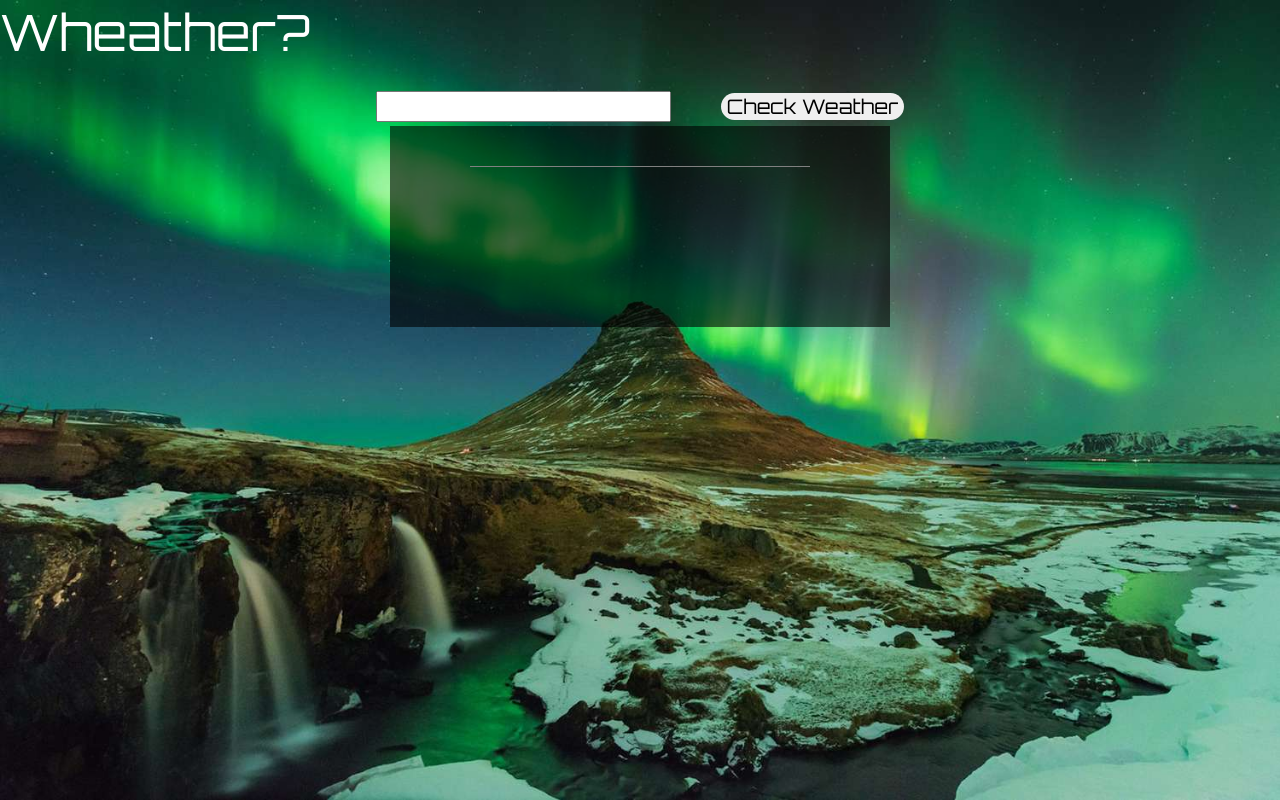
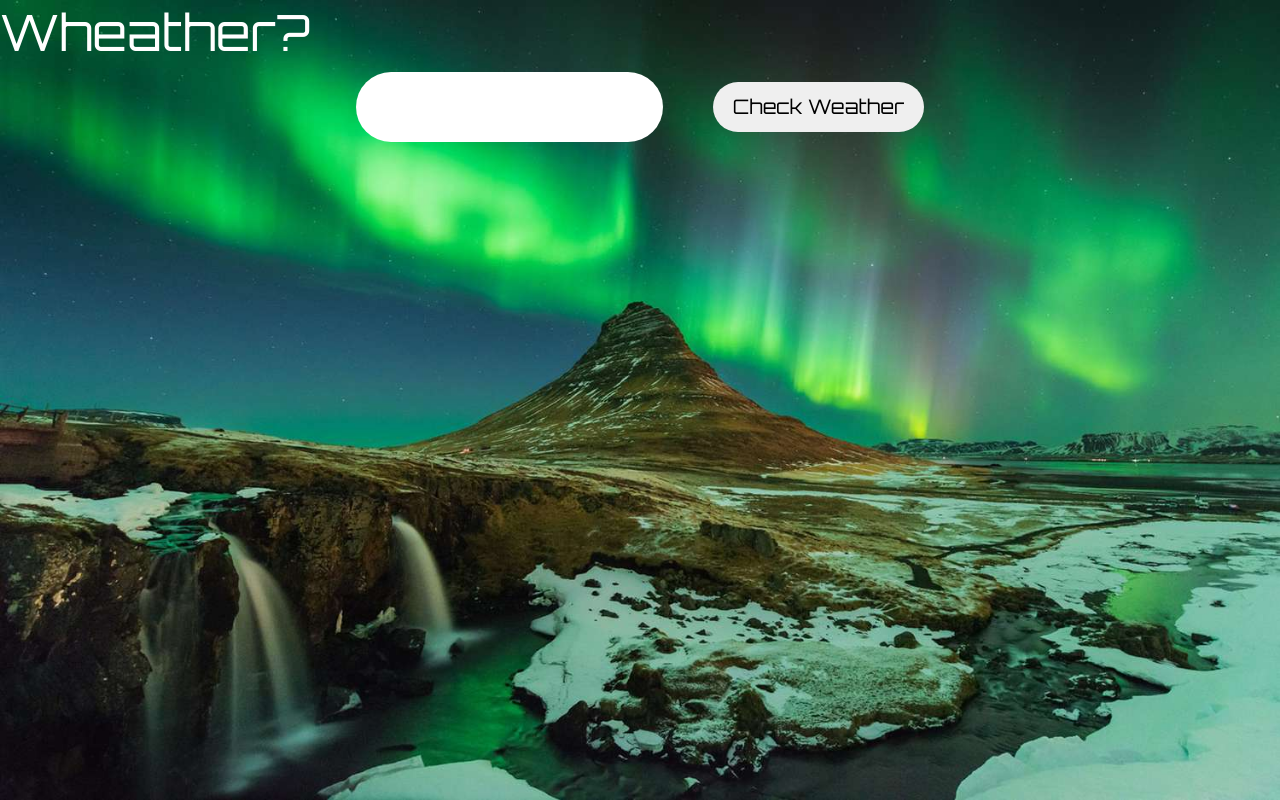
Before and after one commit to usama-bit137/weatherApp, a website built with webpack: page dist/index.html in a window 1280 px wide. Built offline with nearby package versions, Linux system fonts and the light colour scheme.

Commit message:
card div hidden before first search. after that it remains

```diff
--- a/src/index.js
+++ b/src/index.js
@@ -40,6 +40,7 @@ async function fetchWeather() {
 }
 
 searchBtn.addEventListener("click", () => {
+  card.classList.remove("hidden");
   const searchField = document.getElementById("search-bar");
   location = searchField.value;
   const loadingImg = document.createElement("img");
@@ -51,6 +52,7 @@ searchBtn.addEventListener("click", () => {
   } else {
     body.appendChild(loadingImg);
     setTimeout(() => {
+      card.classList.add("show");
       fetchWeather();
       searchField.value = "";
       body.removeChild(loadingImg);
--- a/src/layout.js
+++ b/src/layout.js
@@ -25,6 +25,7 @@ export default function setLayout() {
 
   const itemDiv = document.createElement("div");
   itemDiv.setAttribute("class", "card");
+  itemDiv.classList.add("hidden");
   const locationDiv = document.createElement("div");
   locationDiv.setAttribute("class", "name-div");
   const descDiv = document.createElement("div");
--- a/src/style.css
+++ b/src/style.css
@@ -33,13 +33,19 @@ form {
 input {
   font-size: 20px;
   font-weight: bold;
+  border: 0;
+  height: 50px;
+  border-radius: 50px;
+  padding: 10px;
 }
 
 button {
   border: 0;
-  border-radius: 20px;
+  border-radius: 50px;
+  padding: 5px 20px;
   font-size: 20px;
   margin-left: 50px;
+  height: 50px;
 }
 
 section {
@@ -71,9 +77,18 @@ img {
 }
 
 .card {
-  margin: auto;
+  display: none;
+  margin: 50px auto;
   background-color: rgba(0, 0, 0, 0.6);
   width: 500px;
+}
+
+.hidden {
+  display: none;
+}
+
+.show {
+  display: block;
 }
 
 .card > * {
```
Also changed, not shown: dist/main.js.
